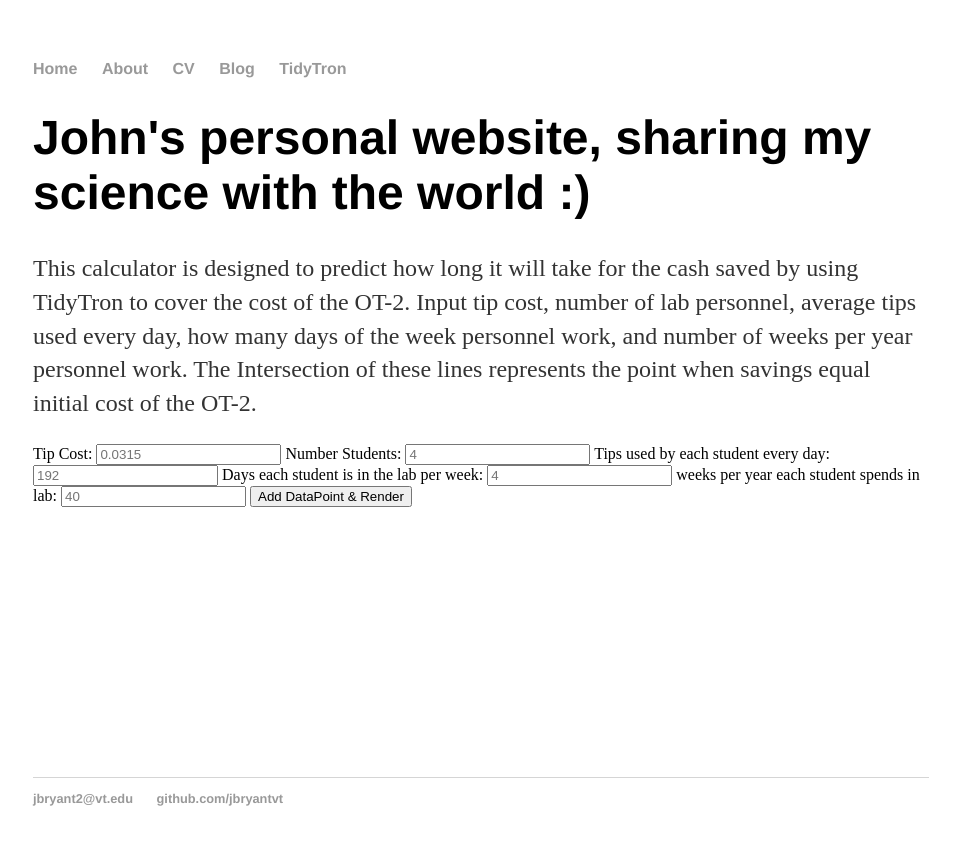
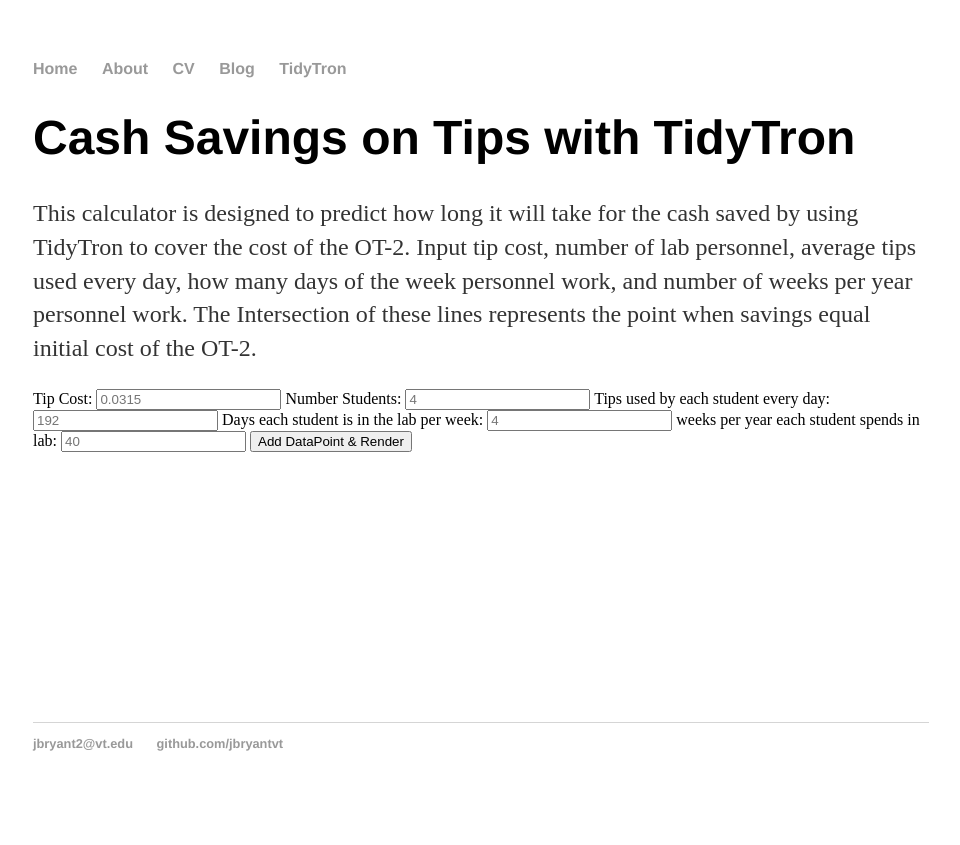
Before and after one commit to jbryantvt/jbryantvt.github.io, a Jekyll site: the page built from TidyTron/index.html, in a window 1280 px wide. Shown: the top 845 px of the page, without its empty margins (159-1119 px from the left). Built offline with Jekyll 4.4.1, drawn with Linux system fonts in a browser that asks for light colours.

Commit message:
Update index.html

```diff
--- a/TidyTron/index.html
+++ b/TidyTron/index.html
@@ -10,7 +10,7 @@
     <title>Cash Savings on Tips with TidyTron</title>
 </head>
 
-<h1>John's personal website, sharing my science with the world :)</h1>
+<h1>Cash Savings on Tips with TidyTron</h1>
     <p>
      This calculator is designed to predict how long it will take for the cash saved by using TidyTron to cover the cost of the OT-2. Input tip cost, number of lab personnel, average
         tips used every day, how many days of the week personnel work, and number of weeks per year personnel work. The Intersection of these lines represents the point when savings equal
```
